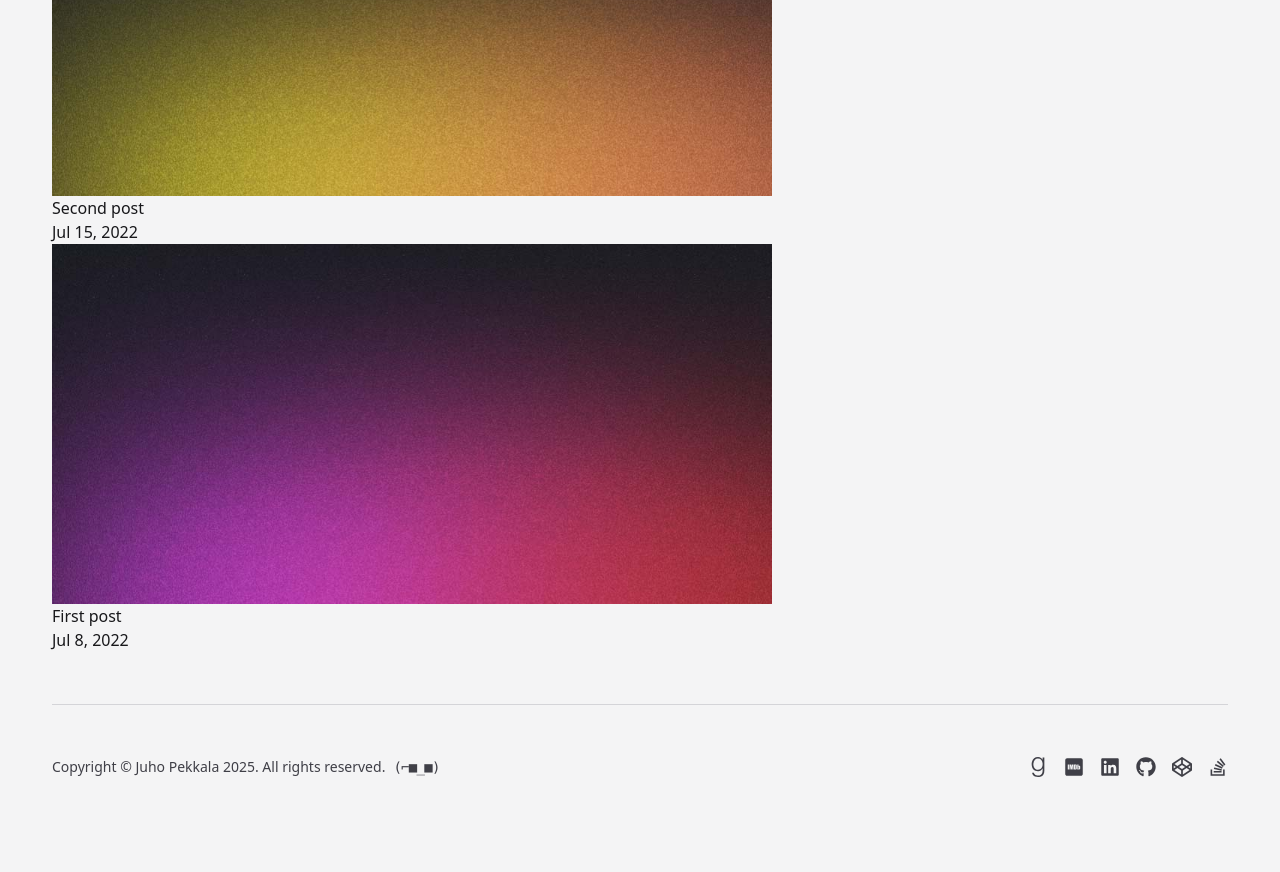
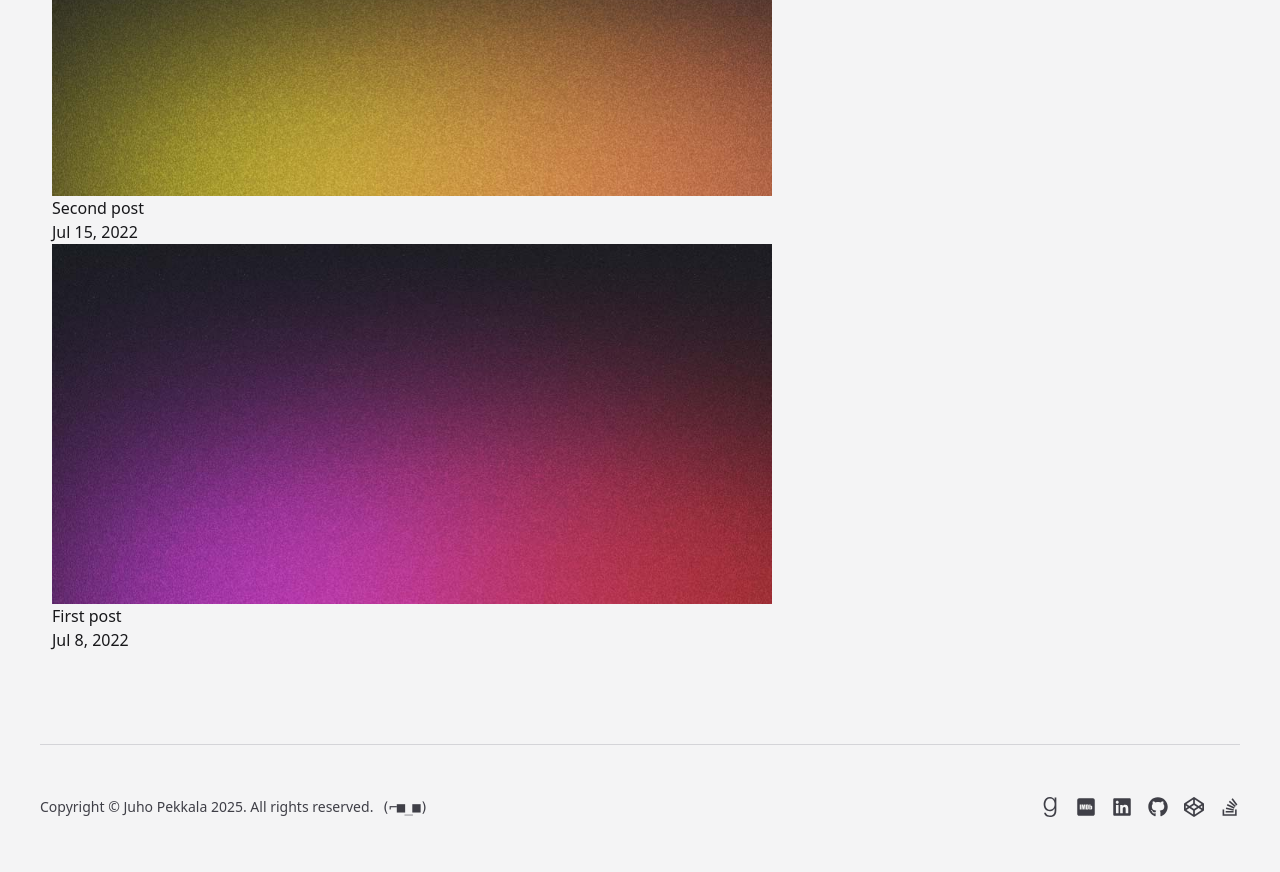
Before and after one commit to ocidique/jpcom-v3, an Astro site: page /blog in a window 1280 px wide. Shown: the part 1612-2484 px from the top of the page. Before the commit the page ends 2441 px from the top, so only its background shows below. Built offline with nearby package versions, Linux system fonts and the light colour scheme; Astro itself is replaced by a stand-in of ours.

Commit message:
feat: adjust footer

```diff
--- a/src/components/Footer.astro
+++ b/src/components/Footer.astro
@@ -2,8 +2,9 @@
 const today = new Date();
 ---
 
-<footer
-  class="relative bottom-0 mx-13 flex flex-col items-center space-y-6 border-t border-zinc-300 py-13 text-sm lg:flex-row lg:space-y-0 dark:border-zinc-700"
+<footer class="mx-auto w-full max-w-screen-2xl p-10">
+  <div
+    class="bottom-0 flex flex-col items-center space-y-6 border-t border-zinc-300 py-13 text-sm lg:flex-row lg:space-y-0 dark:border-zinc-700"
   >
     <div
       class="flex w-full flex-col space-y-2 text-zinc-700 lg:w-1/2 lg:flex-row lg:space-y-0 lg:space-x-2 dark:text-zinc-300"
@@ -267,4 +268,5 @@ const today = new Date();
         </svg>
       </a>
     </div>
+  </div>
 </footer>
```
Lines whose indentation alone changed are shown as unchanged.
